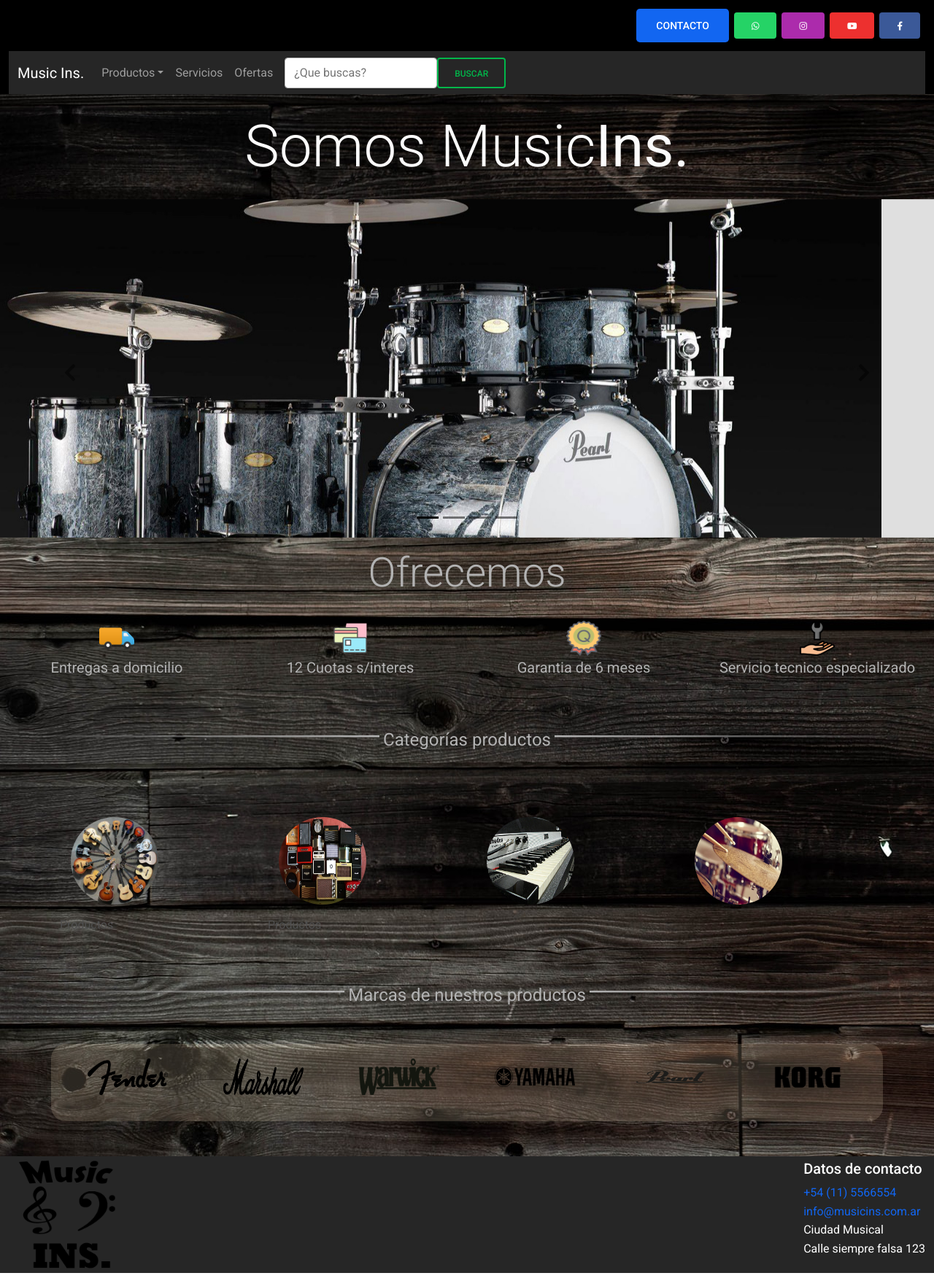
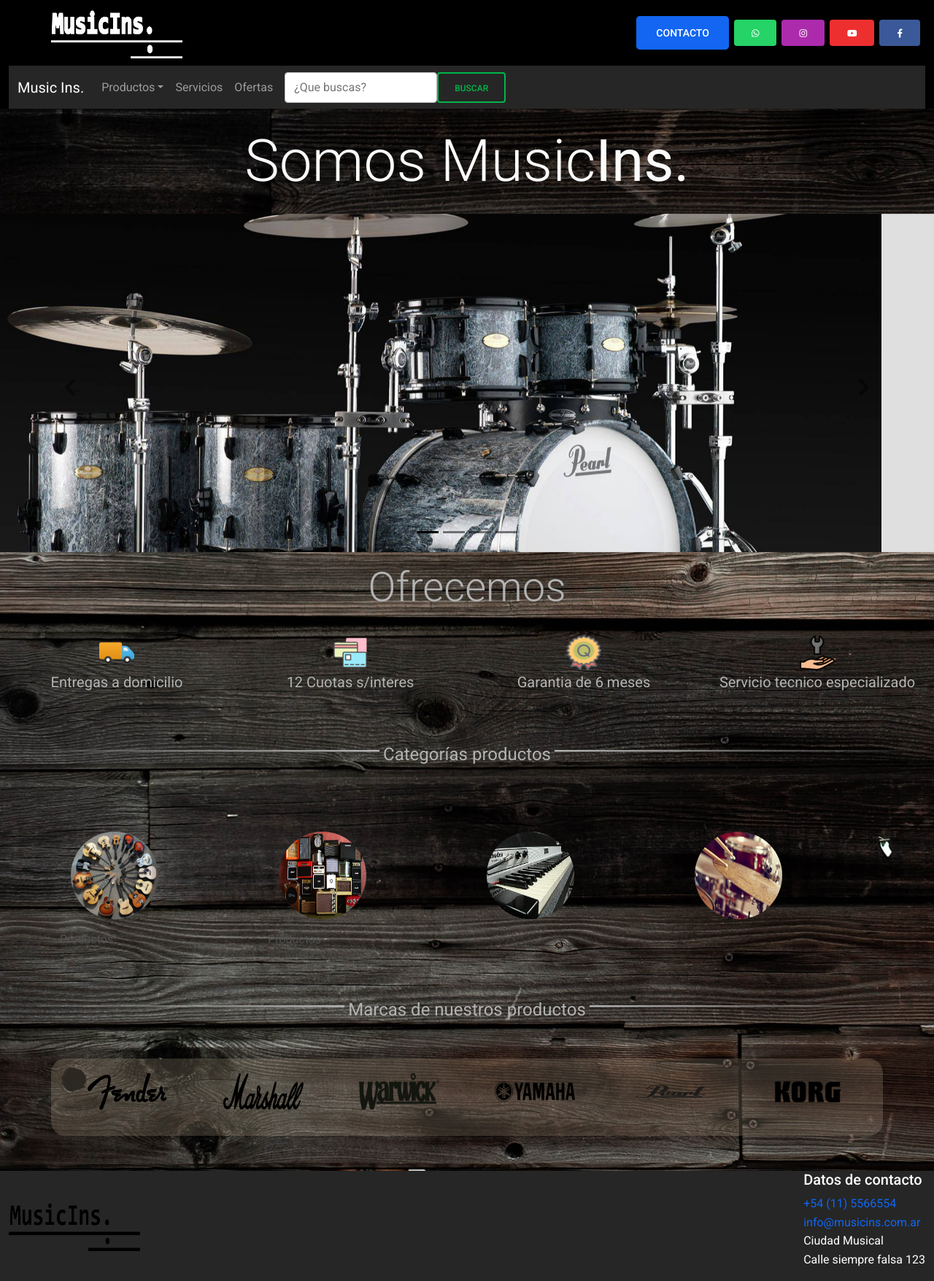
Before and after one commit to Leampa/proy-final-LP, a website: page index.html in a window 1280 px wide. Shown: the whole page at 73% size. Drawn offline with nearby package versions, Linux system fonts and the light colour scheme.

Commit message:
Cambie logo en index

```diff
--- a/css/estilos.css
+++ b/css/estilos.css
@@ -4,6 +4,11 @@
 
 .headcont {
   background-color: black; }
+
+.logoM{
+    margin: 10px;
+}
+
 
 .encabezado {
   position: fixed;
--- a/index.html
+++ b/index.html
@@ -25,7 +25,7 @@
     <div class="container-fluid headcont">
         <div class="row">
             <div class="col-lg-3 col-xs-12 d-flex justify-content-center">
-                <a href="#"><img src="imagenes/logomusicins.png" width=70px" height="70px" class="" alt="MusicIns"></a>
+                <a href="#"><img class="logoM" src="imagenes/logomusicwhite.png" width="180px" height="70px" class="" alt="MusicIns"></a>
             </div>
             <div class="col-lg-5">
             </div>
@@ -183,7 +183,7 @@
     <div class="container-fluid">
         <div class="row bg-dark text-white">
                 <div class="col-12 col-sm-6 d-flex justify-content-center justify-content-sm-start align-items-center">
-                    <img src="imagenes/logomusicins.png" width="160px" height="160px" alt="logo">
+                    <img src="imagenes/logomusicinsblack.png" width="180px" height="70px" alt="logo">
                 </div>
                 <div class="col-sm-6 footdata d-flex justify-content-center justify-content-sm-end align-items-center">
                     <ul>
```
Also changed, not shown: ofertas/ofertas.html (+1 -1 lines), imagenes/logomusicinsblack.png (added), imagenes/logomusicinshalf.png (added), imagenes/logomusicwhite.png (added).
